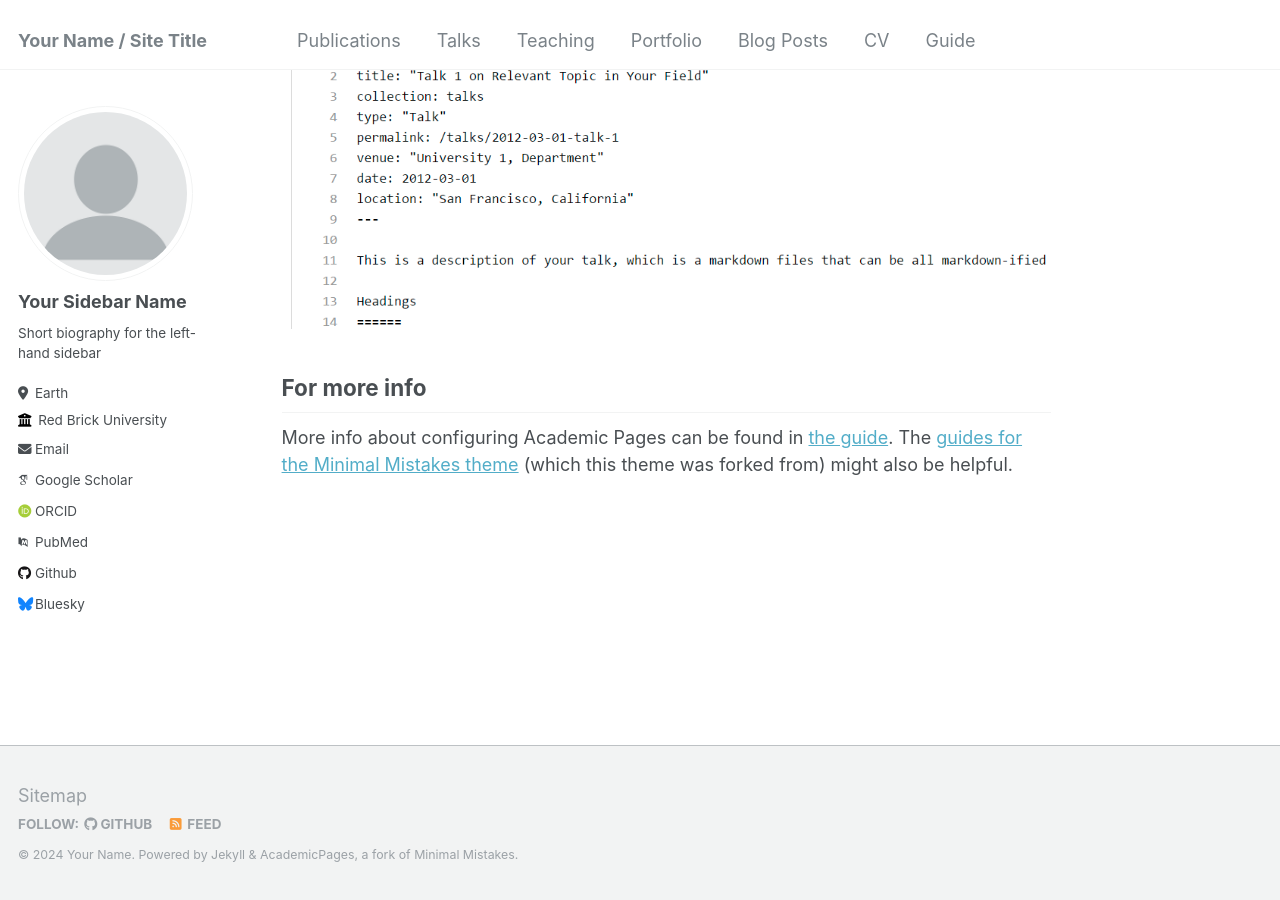
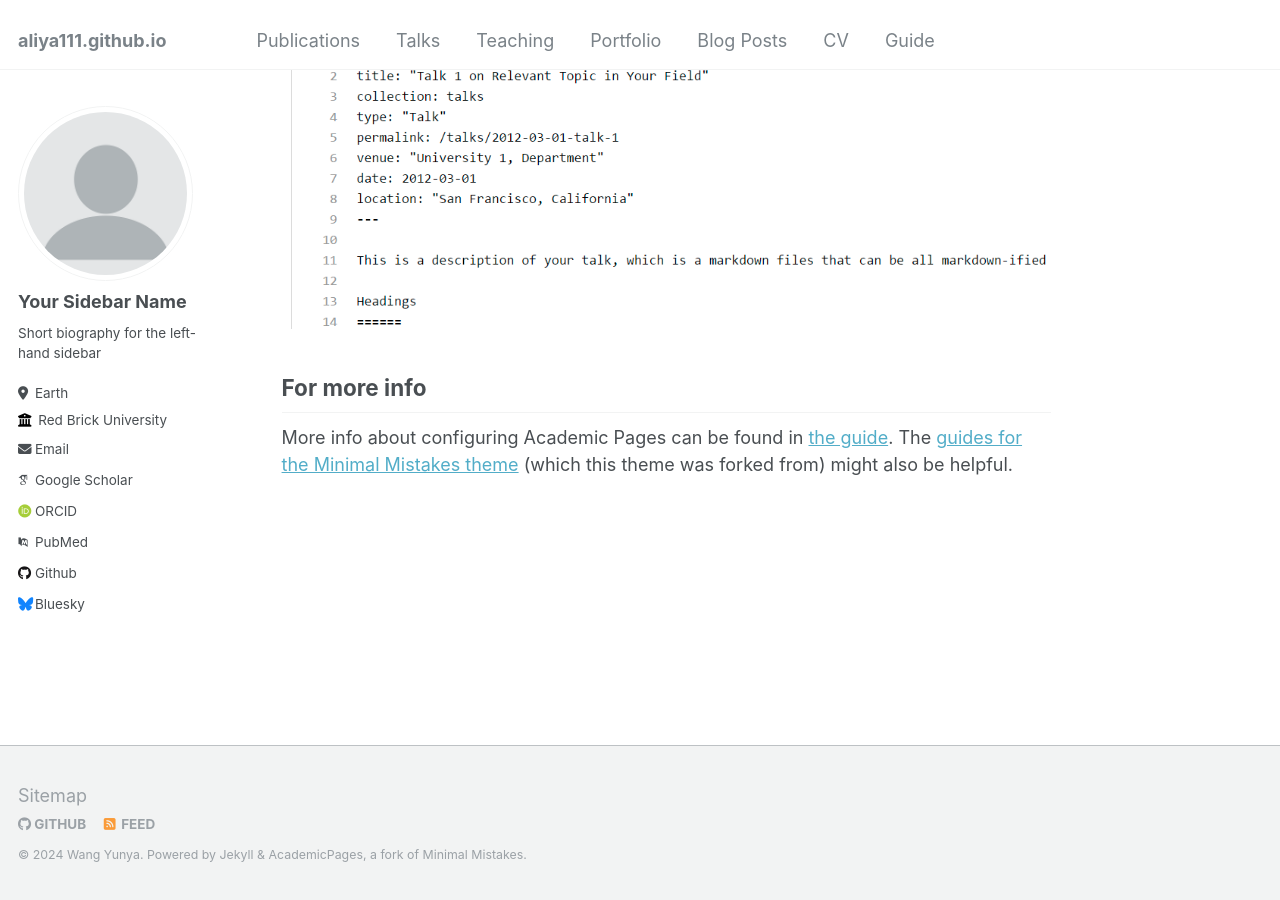
Before and after one commit to Eureka-wong/aliya111.github.io, a Jekyll site: the page built from _pages/about.md, in a window 1280 px wide and 900 px high, scrolled down 2660 px. Built offline with Jekyll 4.4.1, drawn with Linux system fonts in a browser that asks for light colours; some web fonts are replaced.

Commit message:
Update _config.yml

```diff
--- a/_config.yml
+++ b/_config.yml
@@ -7,14 +7,14 @@
 # server process.
 
 # Basic Site Settings
-locale                   : "en-US"
-title                    : "Your Name / Site Title"
+locale                   : "China"
+#title                    : "Wang Yunya / https://aliya.github.io"
 title_separator          : "-"
-name                     : &name "Your Name"
+name                     : &name "Wang Yunya"
 description              : &description "personal description"
-url                      : https://academicpages.github.io # the base hostname & protocol for your site e.g. "https://mmistakes.github.io"
+url                      : https://aliya.github.io # the base hostname & protocol for your site e.g. "https://mmistakes.github.io"
 baseurl                  : "" # the subpath of your site, e.g. "/blog"
-repository               : "academicpages/academicpages.github.io"
+repository               : "Eureka-wong/aliya.github.io"
 
 # Site Author - The following control what appear as part of the author content on the side bar.
 #               If a field is blank the icon and link will not appear, otherwise it will be shown.
```
